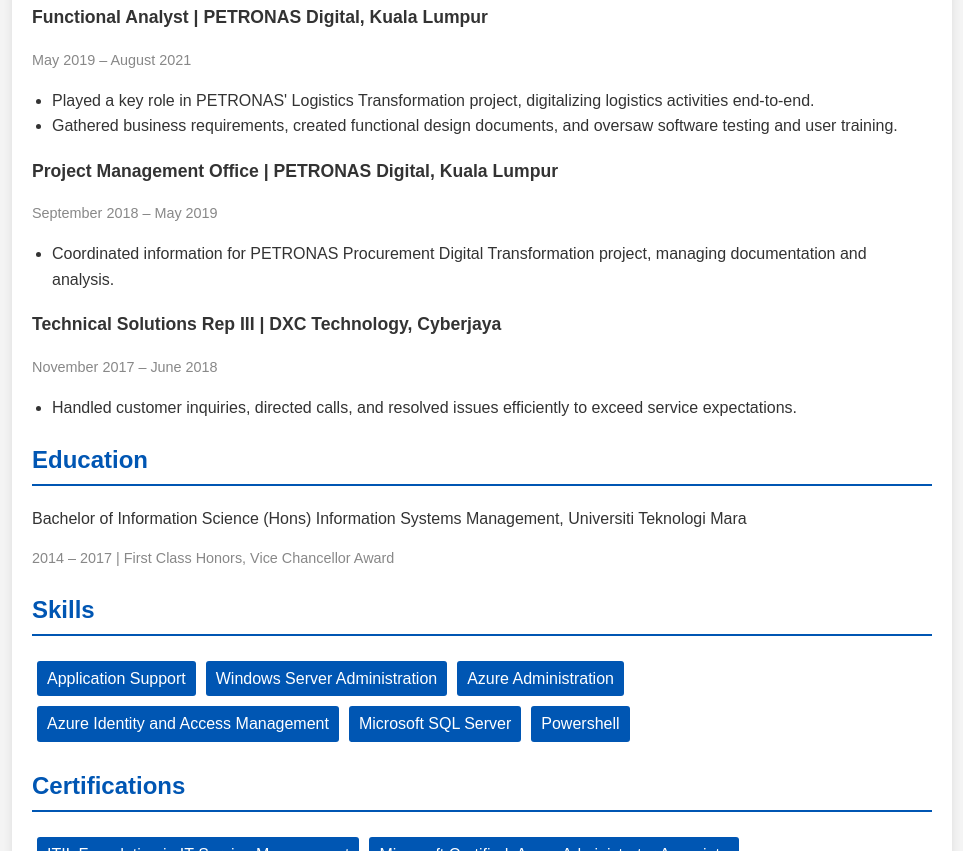
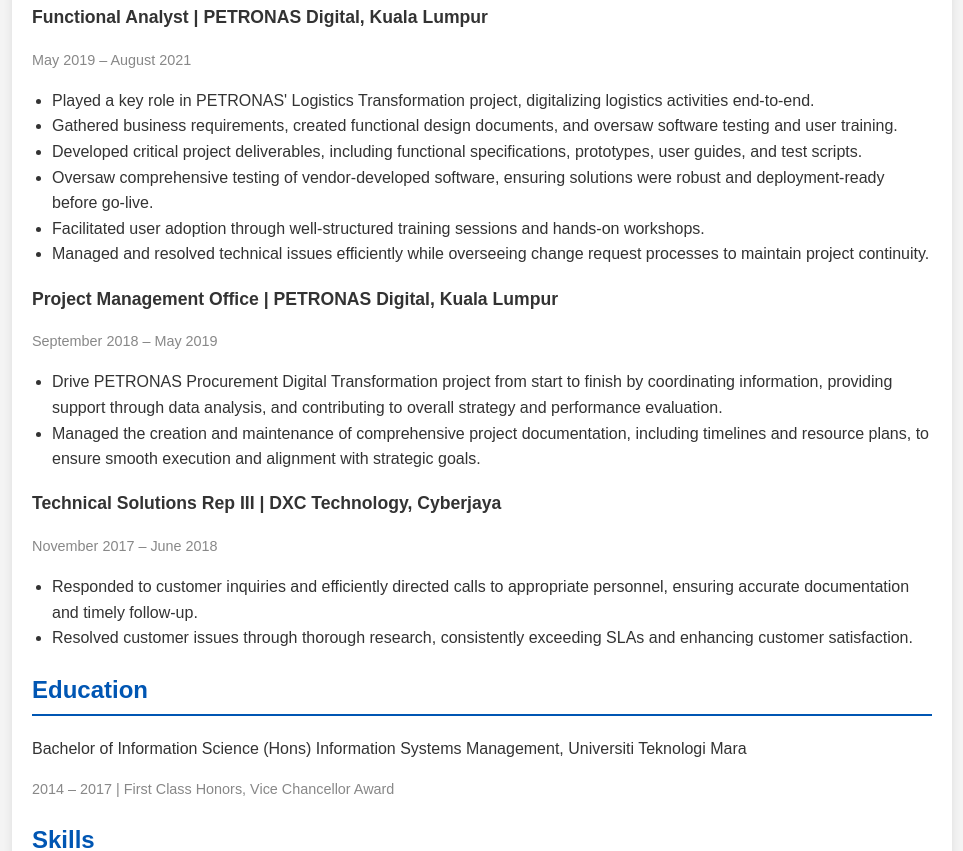
Before and after one commit to pepeshi8080/cloud-resume-challenge, a plain HTML site: page index.html in a window 1280 px wide. Shown: the part 583-1434 px from the top of the page, without its empty margins (158-1121 px from the left). Drawn offline with Linux system fonts and the light colour scheme.

Commit message:
Update index.html

```diff
--- a/index.html
+++ b/index.html
@@ -84,20 +84,27 @@
                 <ul>
                     <li>Played a key role in PETRONAS' Logistics Transformation project, digitalizing logistics activities end-to-end.</li>
                     <li>Gathered business requirements, created functional design documents, and oversaw software testing and user training.</li>
+                    <li>Developed critical project deliverables, including functional specifications, prototypes, user guides, and test scripts.</li>
+                    <li>Oversaw comprehensive testing of vendor-developed software, ensuring solutions were robust and deployment-ready before go-live.</li>
+                    <li>Facilitated user adoption through well-structured training sessions and hands-on workshops.</li>
+                    <li>Managed and resolved technical issues efficiently while overseeing change request processes to maintain project continuity.</li>
                 </ul>
             </div>
             <div>
                 <p class="job-title">Project Management Office | PETRONAS Digital, Kuala Lumpur</p>
                 <p class="date">September 2018 – May 2019</p>
                 <ul>
-                    <li>Coordinated information for PETRONAS Procurement Digital Transformation project, managing documentation and analysis.</li>
+                    <li>Drive PETRONAS Procurement Digital Transformation project from start to finish by coordinating information, providing support through data analysis, and contributing to overall strategy and performance evaluation.</li>
+                    <li>Managed the creation and maintenance of comprehensive project documentation, including timelines and resource plans, to ensure smooth execution and alignment with strategic goals.</li>
+
                 </ul>
             </div>
             <div>
                 <p class="job-title">Technical Solutions Rep III | DXC Technology, Cyberjaya</p>
                 <p class="date">November 2017 – June 2018</p>
                 <ul>
-                    <li>Handled customer inquiries, directed calls, and resolved issues efficiently to exceed service expectations.</li>
+                    <li>Responded to customer inquiries and efficiently directed calls to appropriate personnel, ensuring accurate documentation and timely follow-up.</li>
+                    <li>Resolved customer issues through thorough research, consistently exceeding SLAs and enhancing customer satisfaction.</li>
                 </ul>
             </div>
         </section>
```
